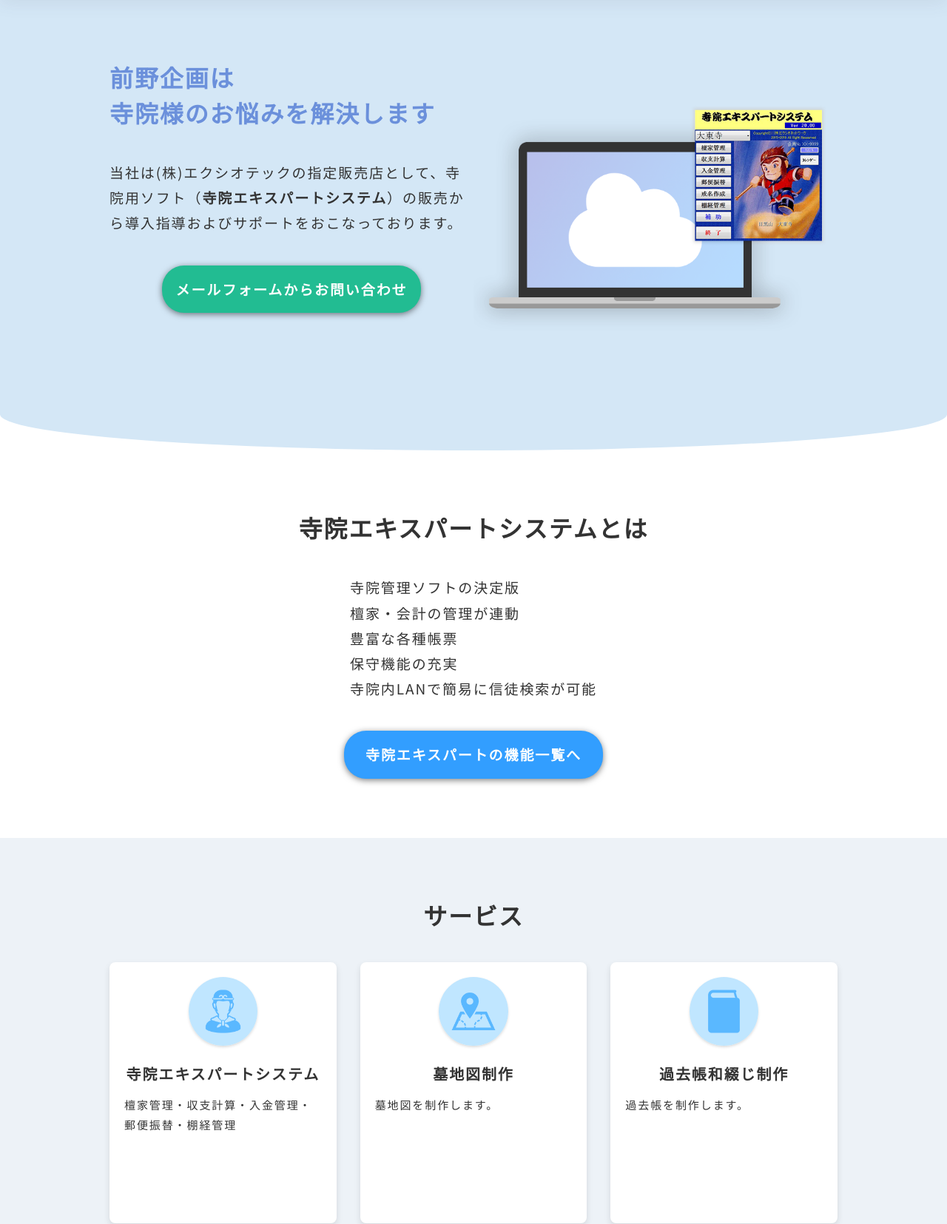
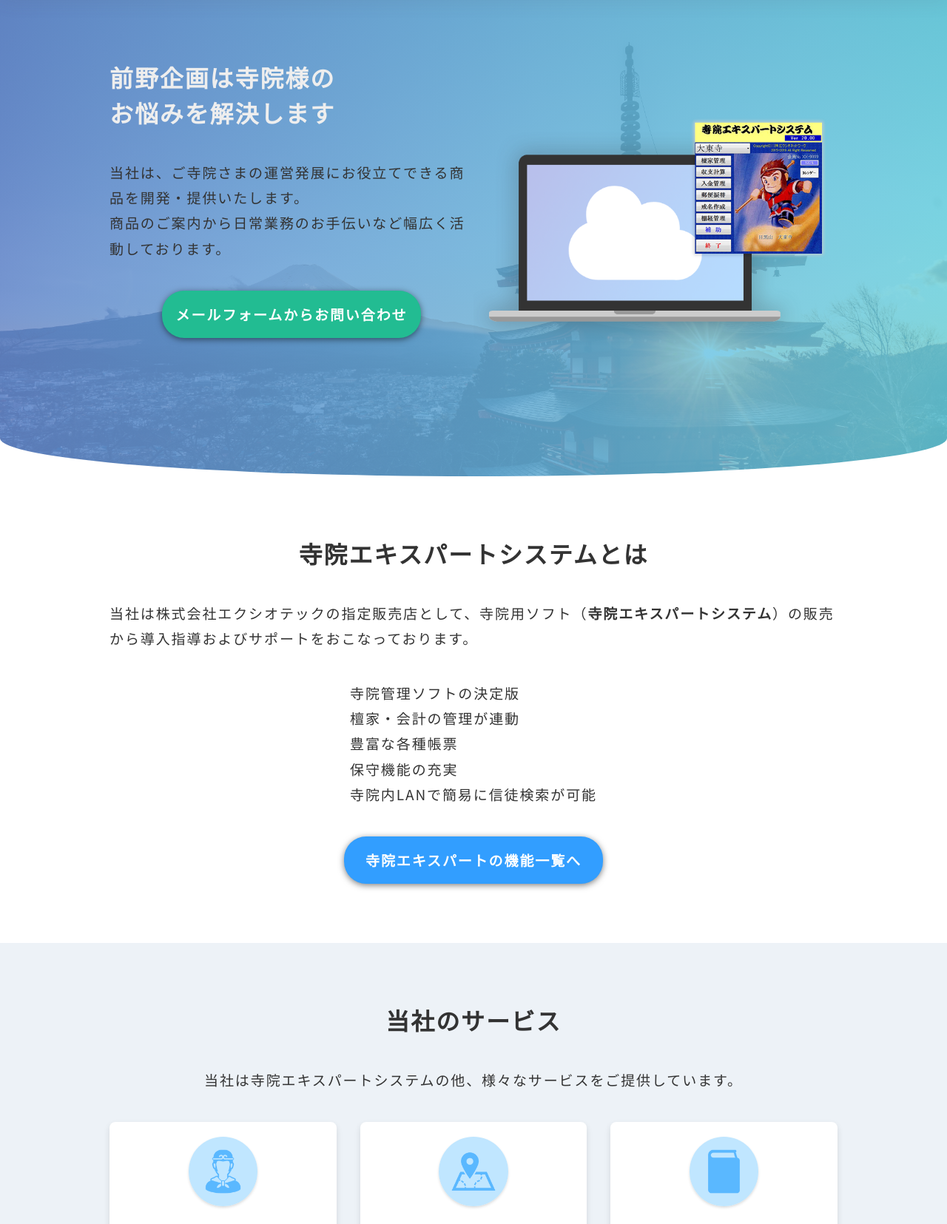
Before and after one commit to yumeko-16/maenokikaku, a PHP site: page / in a window 1280 px wide. Shown: the part 64-1719 px from the top of the page at 74% size. Run offline with PHP 8.4, Linux system fonts and the light colour scheme; some libraries are stand-ins or nearby versions.

Commit message:
mvセクションにグラデーション背景画像を設置し、テキスト修正。エキスパートセクションにテキスト追加。サービスセクションにテキスト追加。会社概要セクションのテキスト修正。

```diff
--- a/css/style.css
+++ b/css/style.css
@@ -669,6 +669,8 @@ ul {
 
 .mv {
   background: #d4e7f6;
+  background: linear-gradient(to right, rgba(107, 144, 219, 0.8), rgba(102, 213, 233, 0.8)), url(/img/mv_bg.jpg);
+  background-size: cover;
 }
 
 @media (min-width: 769px) {
@@ -693,6 +695,10 @@ ul {
   .mv__box {
     width: 50%;
   }
+}
+
+.mv__title {
+  color: #eee;
 }
 
 @media (min-width: 769px) {
@@ -814,6 +820,22 @@ ul {
   width: 100%;
 }
 
+.expert__txt {
+  margin: 0 auto 8.33333vw;
+}
+
+@media (min-width: 481px) {
+  .expert__txt {
+    margin-bottom: 5.20833vw;
+  }
+}
+
+@media (min-width: 769px) {
+  .expert__txt {
+    margin-bottom: 40px;
+  }
+}
+
 .expert__list {
   margin: 0 auto 8.33333vw;
 }
@@ -873,6 +895,22 @@ ul {
   background-color: #edf2f7;
 }
 
+.service__txt {
+  margin: 0 auto 8.33333vw;
+}
+
+@media (min-width: 481px) {
+  .service__txt {
+    margin-bottom: 5.20833vw;
+  }
+}
+
+@media (min-width: 769px) {
+  .service__txt {
+    margin-bottom: 40px;
+  }
+}
+
 .service__list {
   margin: 0 auto;
 }
@@ -956,12 +994,12 @@ ul {
 
 .service__explanation-title {
   text-align: center;
-  font-size: 4.58333vw;
+  font-size: 4.16667vw;
 }
 
 @media (min-width: 481px) {
   .service__explanation-title {
-    font-size: 2.86458vw;
+    font-size: 2.60417vw;
   }
 }
 
--- a/index.html
+++ b/index.html
@@ -26,14 +26,15 @@
       <section class="section mv">
         <div class="section__inner mv__inner">
           <div class="mv__box">
-            <h1 class="section__title mv__title txt-blue">前野企画は<br class="br-lg">寺院様のお悩みを解決します</h1>
+            <h1 class="section__title mv__title">前野企画は寺院様の<br>お悩みを解決します</h1>
             <p class="mv__txt">
-              当社は(株)エクシオテックの指定販売店として、寺院用ソフト（<span class="txt-bold">寺院エキスパートシステム</span>）の販売から導入指導およびサポートをおこなっております。
+              当社は、ご寺院さまの運営発展にお役立てできる商品を開発・提供いたします。<br>
+              商品のご案内から日常業務のお手伝いなど幅広く活動しております。
             </p>
             <a class="mv__btn-pc" href="/contact/index.php">メールフォームからお問い合わせ</a>
           </div>
           <div class="mv__box">
-            <img class="mv__img" src="./img/pic_goku.png" alt="寺院エキスパート イメージ画像">
+            <img class="mv__img" src="/img/mv_pic.png" alt="寺院エキスパートシステムのイメージ">
             <a class="mv__btn-sp" href="/contact/index.php">メールフォームからお問い合わせ</a>
           </div>
         </div>
@@ -42,6 +43,9 @@
       <section class="section expert">
         <div class="section__inner">
           <h2 class="section__title">寺院エキスパートシステムとは</h2>
+          <p class="expert__txt">
+            当社は株式会社エクシオテックの指定販売店として、寺院用ソフト（<span class="txt-bold">寺院エキスパートシステム</span>）の販売から導入指導およびサポートをおこなっております。
+          </p>
           <ul class="expert__list">
             <li class="expert__item">寺院管理ソフトの決定版</li>
             <li class="expert__item">檀家・会計の管理が連動</li>
@@ -55,7 +59,10 @@
 
       <section class="section service">
         <div class="section__inner">
-          <h2 class="section__title">サービス</h2>
+          <h2 class="section__title">当社のサービス</h2>
+          <p class="service__txt">
+            当社は寺院エキスパートシステムの他、様々なサービスをご提供しています。<br>
+          </p>
           <ul class="service__list">
             <li class="service__item">
               <img class="service__img" src="./img/icon_goku.png" alt="寺院エキスパートアイコン">
@@ -88,7 +95,7 @@
             <li class="service__item">
               <img class="service__img" src="./img/icon_scanner.png" alt="コピー(複合機）・パソコン・ＬＡＮシステムサポートアイコン">
               <div class="service__explanation">
-                <h3 class="service__explanation-title">コピー（複合機）・パソコン・LANシステム<br>サポート</h3>
+                <h3 class="service__explanation-title">コピー（複合機）<br>パソコン・LANシステム<br>サポート</h3>
                 <p class="service__explanation-txt">コピー(複合機）・パソコン・LANシステム導入をサポートします。</p>
               </div>
             </li>
@@ -130,26 +137,26 @@
           <ul class="flow__list">
             <li class="flow__item">
               <dl class="flow__item-inside">
-                <dt class="flow__item-title"><span class="flow__item-icon">STEP.01</span>ご応募</dt>
-                <dd>エントリーフォームに入力のうえ、ご応募ください。</dd>
+                <dt class="flow__item-title"><span class="flow__item-icon">STEP.01</span>お問い合わせ</dt>
+                <dd>お問い合わせフォーム、またはお電話でお悩みごとをご相談ください。</dd>
               </dl>
             </li>
             <li class="flow__item">
               <dl class="flow__item-inside">
-                <dt class="flow__item-title"><span class="flow__item-icon">STEP.02</span>書類選考</dt>
-                <dd>書類選考を通過した方には、追ってご連絡いたします。</dd>
+                <dt class="flow__item-title"><span class="flow__item-icon">STEP.02</span>調査</dt>
+                <dd>当社にてご相談いただいた内容を精査いたします。</dd>
               </dl>
             </li>
             <li class="flow__item">
               <dl class="flow__item-inside">
-                <dt class="flow__item-title"><span class="flow__item-icon">STEP.03</span>面接</dt>
-                <dd>人事または事業部責任者との面接を行います。</dd>
+                <dt class="flow__item-title"><span class="flow__item-icon">STEP.03</span>ご提案</dt>
+                <dd>お客様のご相談内容に沿ったご提案をさせていただきます。</dd>
               </dl>
             </li>
             <li class="flow__item">
               <dl class="flow__item-inside">
-                <dt class="flow__item-title"><span class="flow__item-icon">STEP.04</span>内定</dt>
-                <dd>応募から内定までは2週間程度を想定しております。</dd>
+                <dt class="flow__item-title"><span class="flow__item-icon">STEP.04</span>お申し込み<br>ご契約</dt>
+                <dd>仕様、見積り等を納得していただいた上でお申し込み・ご契約をしていただきます。</dd>
               </dl>
             </li>
           </ul>
@@ -160,10 +167,7 @@
         <div class="section__inner">
           <h2 class="section__title">会社概要</h2>
           <p class="company__concept">
-            当社は、ご寺院さまの運営発展にお役立てできる商品を開発、提供していくことを目的としています。<br>
-            商品のご案内から日常業務のお手伝いなど幅広く活動しています。<br>
-            <br>
-            当社は寺院用ソフト（寺院エキスパートシステム）の販売から導入指導およびサポートをおこなっております。ソフトメーカーの(株)エクシオテック(旧_大東工業株式会社）の指定販売店として長年携わってまいりました。IT業界をとりまく環境の変化は著しいものがあります。そうした中でメーカーと販売店、そしてユーザーさまのご要望を取り入れることで改善を積み重ねてまいりました。これからもユーザーさまのお役に立てるよう努めてまいります。
+            当社はソフトメーカーの株式会社エクシオテックの指定販売店として長年携わってまいりました。<br>IT業界をとりまく環境の変化は著しいものがあります。そうした中でメーカーと販売店、そしてユーザーさまのご要望を取り入れることで改善を積み重ねてまいりました。<br>これからもユーザーさまのお役に立てるよう努めてまいります。
           </p>
           <div class="company__content">
             <div class="company__summary">
--- a/scss/page/block/_expert.scss
+++ b/scss/page/block/_expert.scss
@@ -1,4 +1,13 @@
 .expert {
+  &__txt {
+    margin: 0 auto get_vw(40);
+    @include sm() {
+      margin-bottom: get_vw-sm(40);
+    }
+    @include md() {
+      margin-bottom: 40px;
+    }
+  }
   &__list {
     margin: 0 auto get_vw(40);
     @include sm() {
--- a/scss/page/block/_mv.scss
+++ b/scss/page/block/_mv.scss
@@ -1,5 +1,7 @@
 .mv {
   background: #d4e7f6;
+  background: linear-gradient(to right, rgba(107, 144, 219, .8), rgba(102, 213, 233, .8)), url(/img/mv_bg.jpg);
+  background-size: cover;
   @include md() {
     border-radius: 0 0 50% 50%/0 0 8% 8%;
   }
@@ -17,6 +19,7 @@
     }
   }
   &__title {
+    color: #eee;
     @include md() {
       margin: 0 0 40px;
     }
--- a/scss/page/block/_service.scss
+++ b/scss/page/block/_service.scss
@@ -1,5 +1,14 @@
 .service {
   background-color: #edf2f7;
+  &__txt {
+    margin: 0 auto get_vw(40);
+    @include sm() {
+      margin-bottom: get_vw-sm(40);
+    }
+    @include md() {
+      margin-bottom: 40px;
+    }
+  }
   &__list {
     margin: 0 auto;
     @include md() {
@@ -57,9 +66,9 @@
     }
     &-title {
       text-align: center;
-      font-size: get_vw(22);
+      font-size: get_vw(20);
       @include sm() {
-        font-size: get_vw-sm(22);
+        font-size: get_vw-sm(20);
       }
       @include md() {
         font-size: 20px;
```
Also changed, not shown: img/mv_bg.jpg (added), img/mv_pic.png (renamed from img/pic_goku.png).
